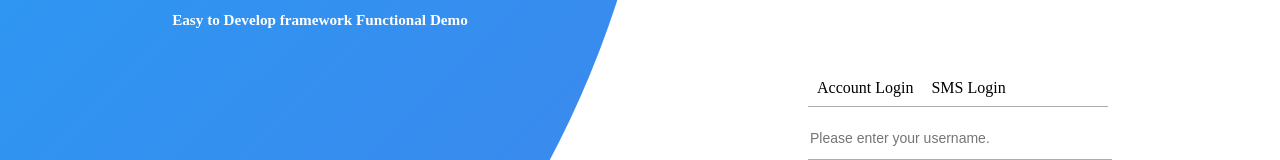
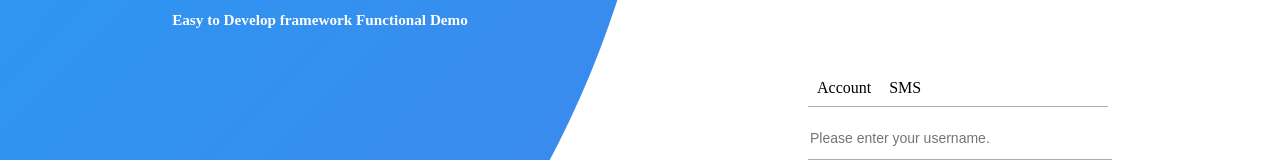
Before and after one commit to niuchang3/etd-admin-ui, a Vue app: page /login in a window 1280 px wide. Shown: the part 228-388 px from the top of the page. Built offline with nearby package versions, Linux system fonts and the light colour scheme; what vue-cookies would draw is missing.

Commit message:
feat:login

```diff
--- a/src/views/login/Login.vue
+++ b/src/views/login/Login.vue
@@ -13,8 +13,8 @@
                 <!-- <form> -->
                 <div class="panel-right-form">
                     <div class="panel-right-tabs">
-                        <span>Account Login</span>
-                        <span>SMS Login</span>
+                        <span>Account</span>
+                        <span>SMS</span>
                     </div>
                     <input type="text" name="username" placeholder="Please enter your username.">
                     <input type="password" name="username" placeholder="Please enter your password.">
```
